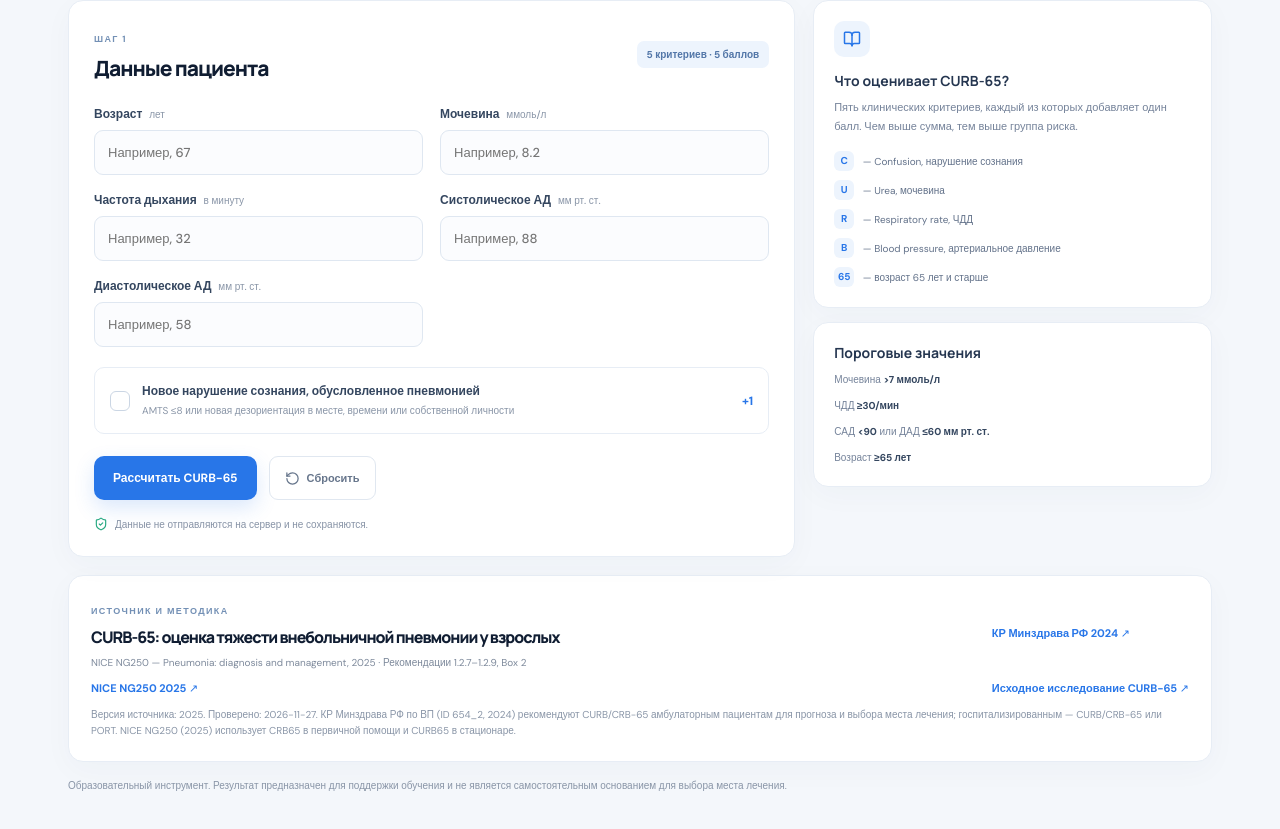
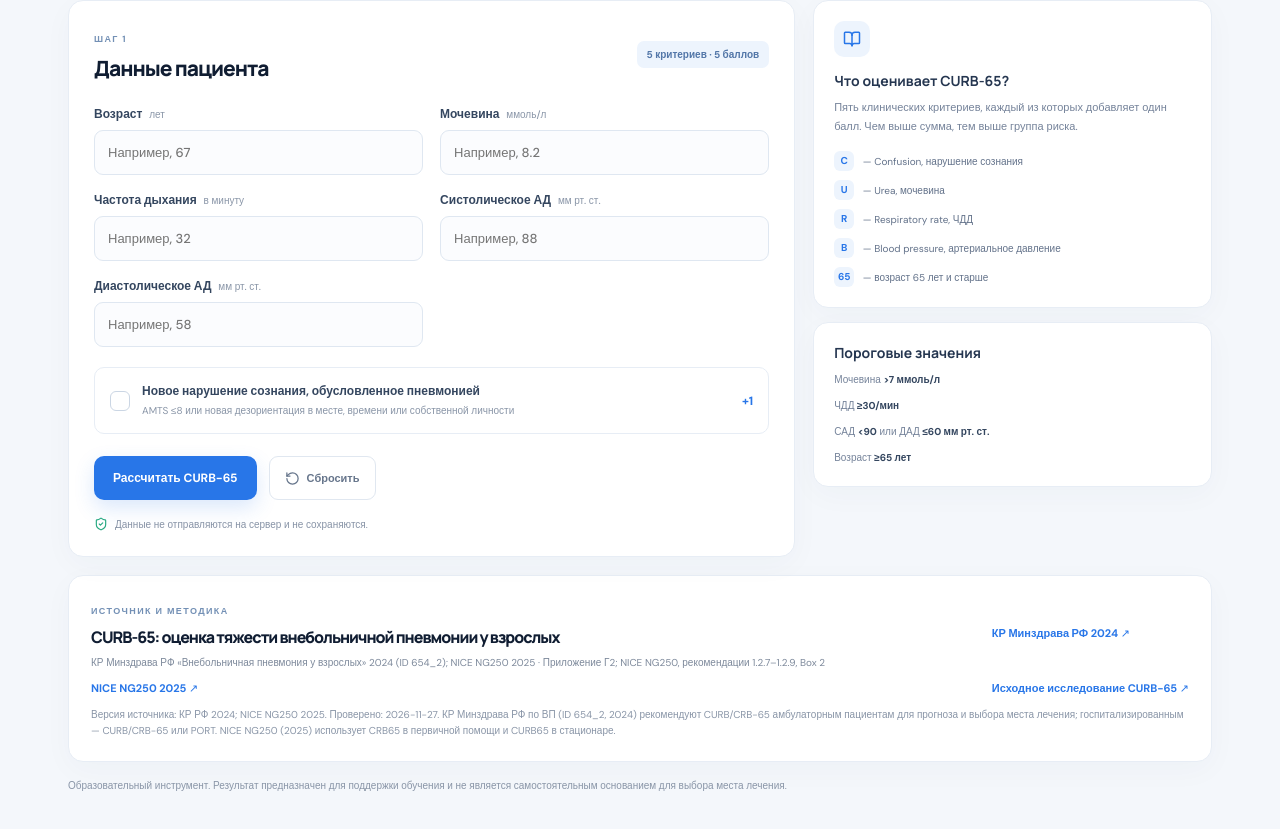
Before and after one commit to Whiterx/medcalc-pro-next, a React (Vite) app: page /medcalc-pro-next/calculators/curb-65 in a window 1280 px wide. Shown: the part 327-1156 px from the top of the page. Built offline with nearby package versions, Linux system fonts and the light colour scheme.

Commit message:
docs(curb65): close technical and source audit

```diff
--- a/src/calculators/pulmonology/curb65.reference.ts
+++ b/src/calculators/pulmonology/curb65.reference.ts
@@ -2,9 +2,9 @@ export const CURB65_REFERENCE = {
   title: 'CURB-65: оценка тяжести внебольничной пневмонии у взрослых',
   russianGuideline: 'Клинические рекомендации Минздрава РФ «Внебольничная пневмония у взрослых», 2024, ID 654_2; действует, пересмотр не позднее 2026.',
   russianGuidelineUrl: 'https://cr.minzdrav.gov.ru/preview-cr/654_2',
-  guideline: 'NICE NG250 — Pneumonia: diagnosis and management, 2025',
-  section: 'Рекомендации 1.2.7–1.2.9, Box 2',
-  published: '2025',
+  guideline: 'КР Минздрава РФ «Внебольничная пневмония у взрослых» 2024 (ID 654_2); NICE NG250 2025',
+  section: 'Приложение Г2; NICE NG250, рекомендации 1.2.7–1.2.9, Box 2',
+  published: 'КР РФ 2024; NICE NG250 2025',
   url: 'https://www.nice.org.uk/guidance/NG250/chapter/recommendations',
   originalSource: 'Lim WS et al. Defining community acquired pneumonia severity on presentation to hospital: an international derivation and validation study. Thorax. 2003;58(5):377–382. doi:10.1136/thorax.58.5.377.',
   originalUrl: 'https://pubmed.ncbi.nlm.nih.gov/12728155/',
```
Also changed, not shown: 2 other files (tests, documents, lock files or other folders).
